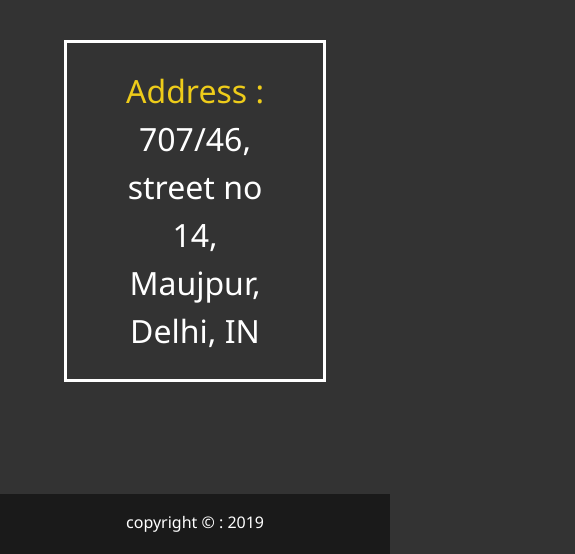
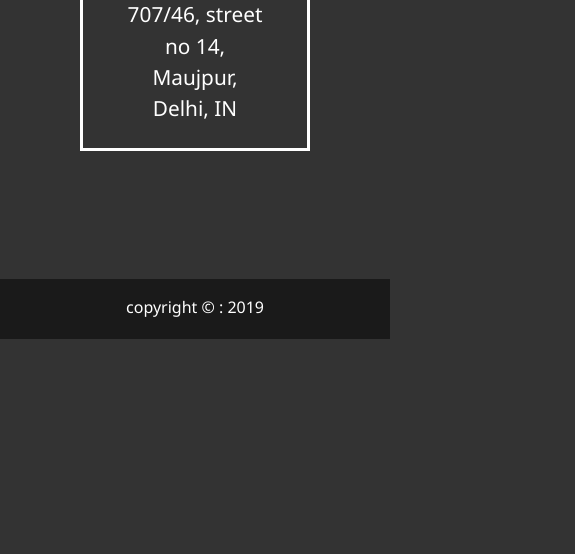
Before and after one commit to AnkushBhardwajGel/modern-portfolio, a website: page dist/contact.html in a window 390 px wide. Shown: the part 722-1276 px from the top of the page, 575 px wide, since content can reach past the window. After the commit the page ends 1061 px from the top, so only its background shows below. Drawn offline with Linux system fonts and the light colour scheme.

Commit message:
make responsive

```diff
--- a/scss/_mobile.scss
+++ b/scss/_mobile.scss
@@ -26,7 +26,8 @@
     text-align: center;
     .lg-heading {
       line-height: 1;
-      margin-bottom: 1rem;
+      margin-bottom: 3rem;
+      font-size: 4rem;
     }
   }
 
@@ -54,6 +55,12 @@
     }
   }
 
+  .boxes {
+    div {
+      font-size: 1.3rem;
+    }
+  }
+
   .about-info {
     grid-template-areas:
       'bioimage'
--- a/scss/main.scss
+++ b/scss/main.scss
@@ -158,7 +158,8 @@ main {
   flex-wrap: wrap;
   justify-content: space-evenly;
   align-items: center;
-  margin-top: 1rem;
+  margin: 1rem;
+
   div {
     font-size: 2rem;
     border: 3px #fff solid;
```
Also changed, not shown: dist/css/main.css, dist/img/portrait.jpg, dist/img/portrait_small.jpg, dist/index.html, dist/work.html.
